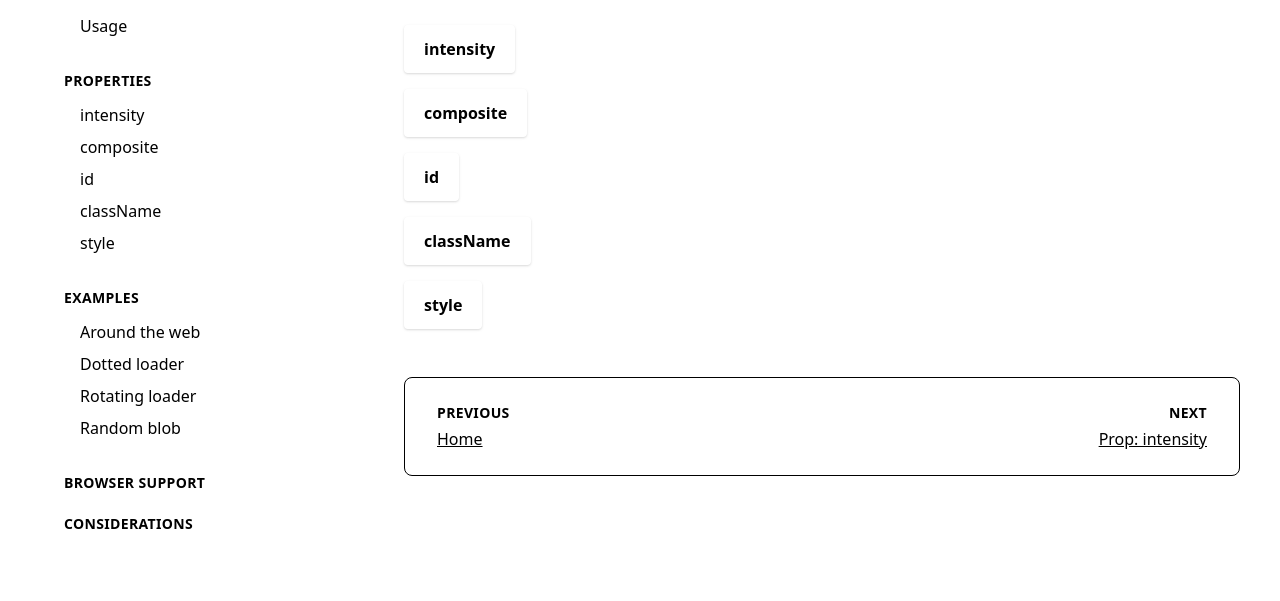
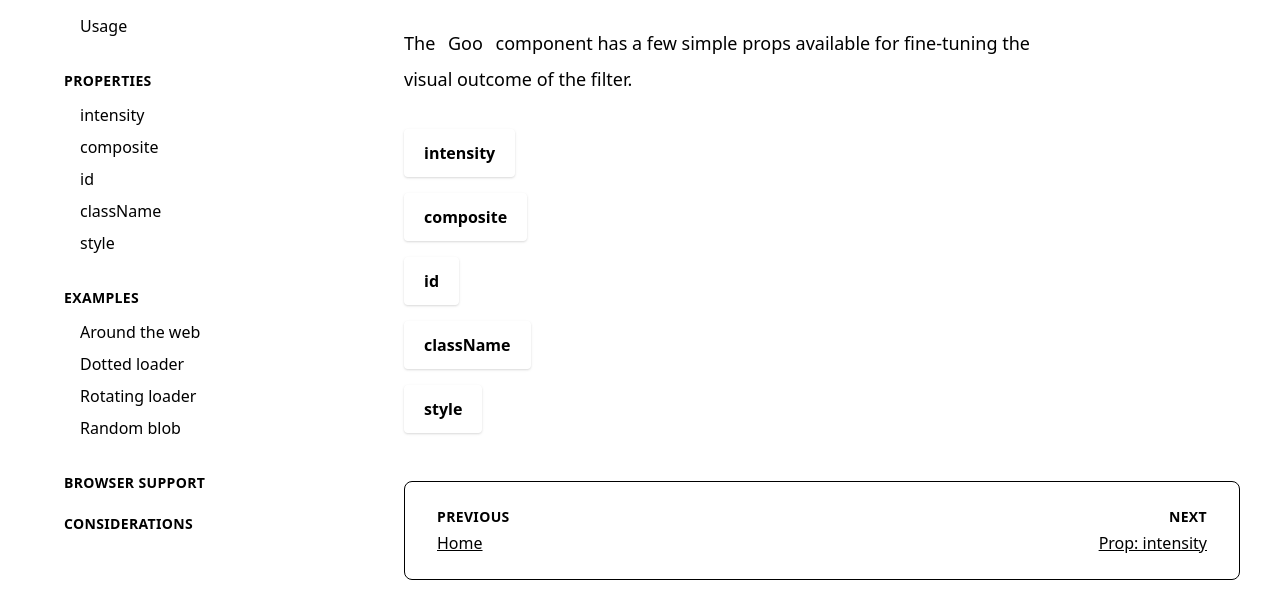
Before and after one commit to luukdv/gooey-react, a Gatsby site in the folder docs/: page /properties in a window 1280 px wide. Shown: the part 199-800 px from the top of the page. Built offline with nearby package versions, Linux system fonts and the light colour scheme; Gatsby itself is replaced by a stand-in of ours; what @tailwindcss/ui would draw is missing.

Commit message:
:mag: Title and description for props overview

```diff
--- a/docs/src/pages/properties.tsx
+++ b/docs/src/pages/properties.tsx
@@ -1,6 +1,8 @@
 import React from 'react'
 import H1 from '../components/H1'
 import Layout from '../components/Layout'
+import P from '../components/P'
+import Tag from '../components/Tag'
 import Button from '../components/Button'
 
 export default () => (
@@ -9,8 +11,11 @@ export default () => (
     prevLabel="Home"
     next="/properties/intensity/"
     nextLabel="Prop: intensity"
+    title="Properties"
+    description="The Goo component has a few simple props available for fine-tuning the visual outcome of the filter."
   >
     <H1>Properties</H1>
+    <P large smallMargin>The <Tag>Goo</Tag> component has a few simple props available for fine-tuning the visual outcome of the filter.</P>
     <Button href="/properties/intensity/" title="intensity" />
     <Button href="/properties/composite/" title="composite" />
     <Button href="/properties/id/" title="id" />
```
